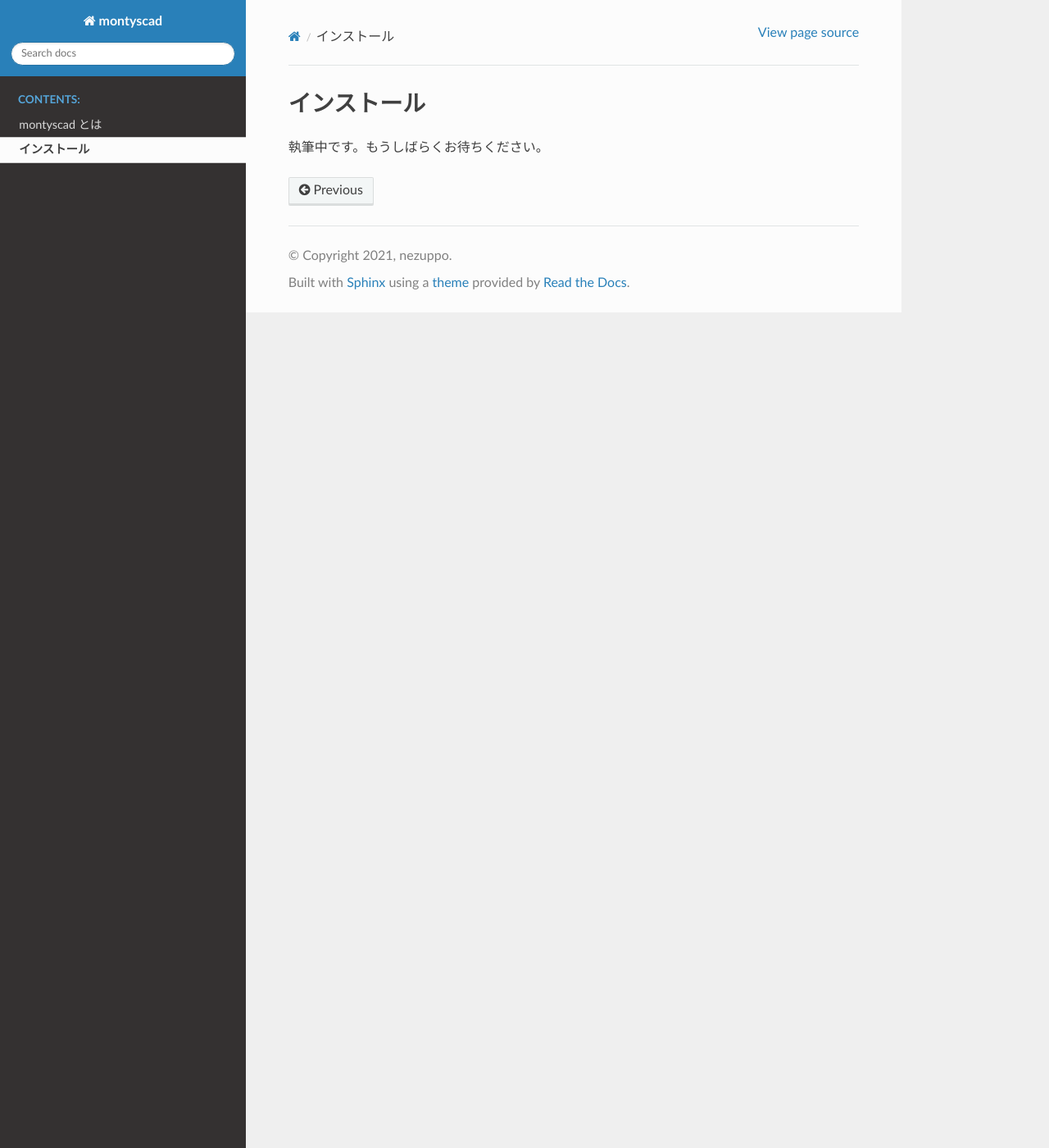
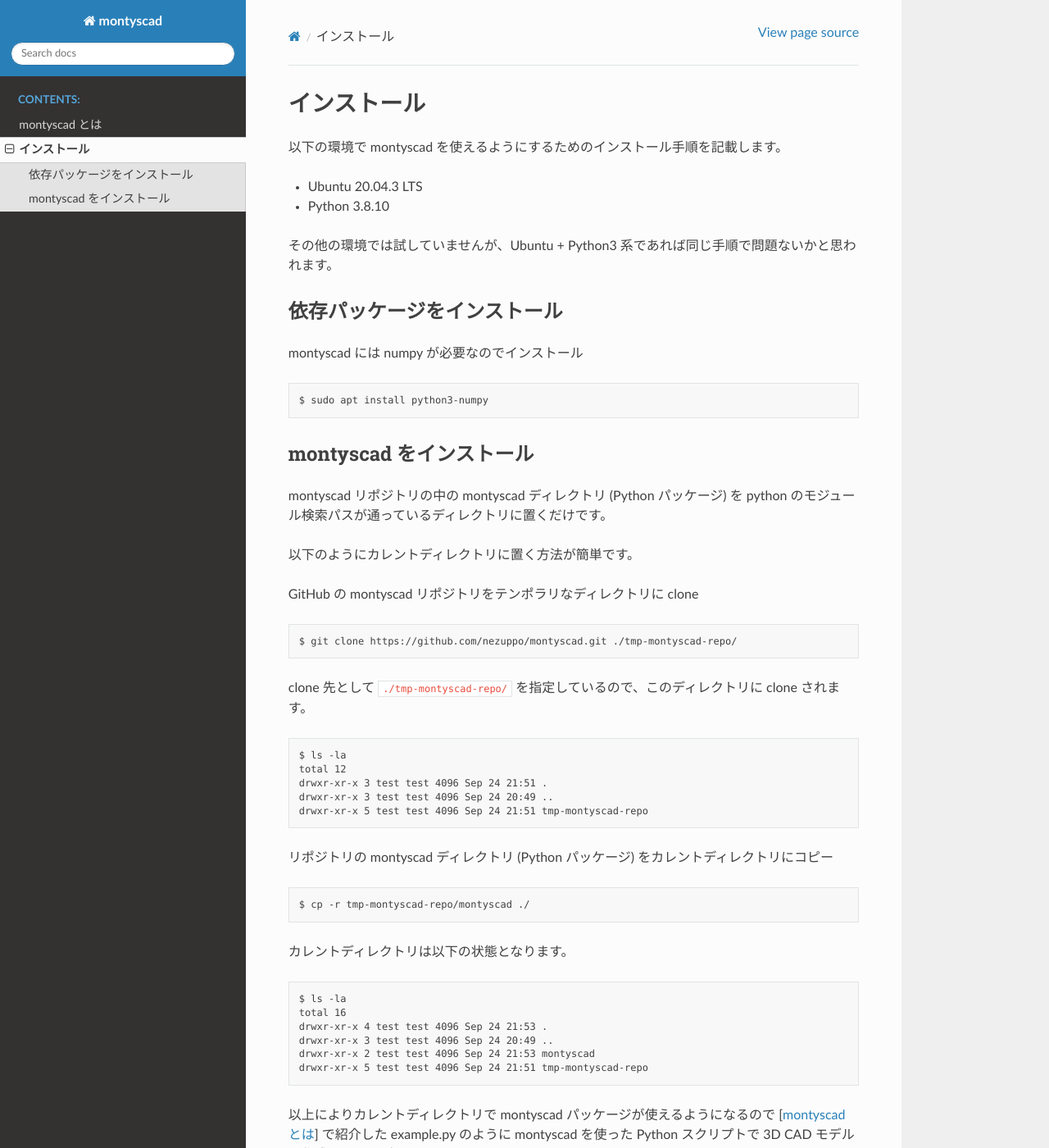
Before and after one commit to nezuppo/montyscad, a Sphinx documentation site: the page built from sphinx-doc/source/contents/install/main.rst, in a window 1280 px wide and 1400 px high. Shown: the whole window at 82% size. Built offline with Sphinx 7.4.7 and the Read the Docs theme 2.0.0, drawn with Linux system fonts in a browser that asks for light colours; some of the changed text lies outside the part shown.

Commit message:
[インストール] ページを作成

```diff
--- a/sphinx-doc/source/contents/install/main.rst
+++ b/sphinx-doc/source/contents/install/main.rst
@@ -1,4 +1,53 @@
 インストール
 ----------------------
 
-執筆中です。もうしばらくお待ちください。
+以下の環境で montyscad を使えるようにするためのインストール手順を記載します。
+
+- Ubuntu 20.04.3 LTS
+- Python 3.8.10
+
+その他の環境では試していませんが、Ubuntu + Python3 系であれば同じ手順で問題ないかと思われます。
+
+依存パッケージをインストール
+==========================================
+
+montyscad には numpy が必要なのでインストール ::
+
+    $ sudo apt install python3-numpy
+
+montyscad をインストール
+====================================
+
+montyscad リポジトリの中の montyscad ディレクトリ (Python パッケージ) を
+python のモジュール検索パスが通っているディレクトリに置くだけです。
+
+以下のようにカレントディレクトリに置く方法が簡単です。
+
+GitHub の montyscad リポジトリをテンポラリなディレクトリに clone ::
+
+    $ git clone https://github.com/nezuppo/montyscad.git ./tmp-montyscad-repo/
+
+clone 先として ``./tmp-montyscad-repo/`` を指定しているので、このディレクトリに clone されます。 ::
+
+    $ ls -la
+    total 12
+    drwxr-xr-x 3 test test 4096 Sep 24 21:51 .
+    drwxr-xr-x 3 test test 4096 Sep 24 20:49 ..
+    drwxr-xr-x 5 test test 4096 Sep 24 21:51 tmp-montyscad-repo
+
+リポジトリの montyscad ディレクトリ (Python パッケージ) をカレントディレクトリにコピー ::
+
+    $ cp -r tmp-montyscad-repo/montyscad ./
+
+カレントディレクトリは以下の状態となります。 ::
+
+    $ ls -la
+    total 16
+    drwxr-xr-x 4 test test 4096 Sep 24 21:53 .
+    drwxr-xr-x 3 test test 4096 Sep 24 20:49 ..
+    drwxr-xr-x 2 test test 4096 Sep 24 21:53 montyscad
+    drwxr-xr-x 5 test test 4096 Sep 24 21:51 tmp-montyscad-repo
+
+以上によりカレントディレクトリで montyscad パッケージが使えるようになるので
+[:doc:`../introduction/main`] で紹介した example.py のように montyscad
+を使った Python スクリプトで 3D CAD モデル を作成することができます。
```
Also changed, not shown: 4 other files.
